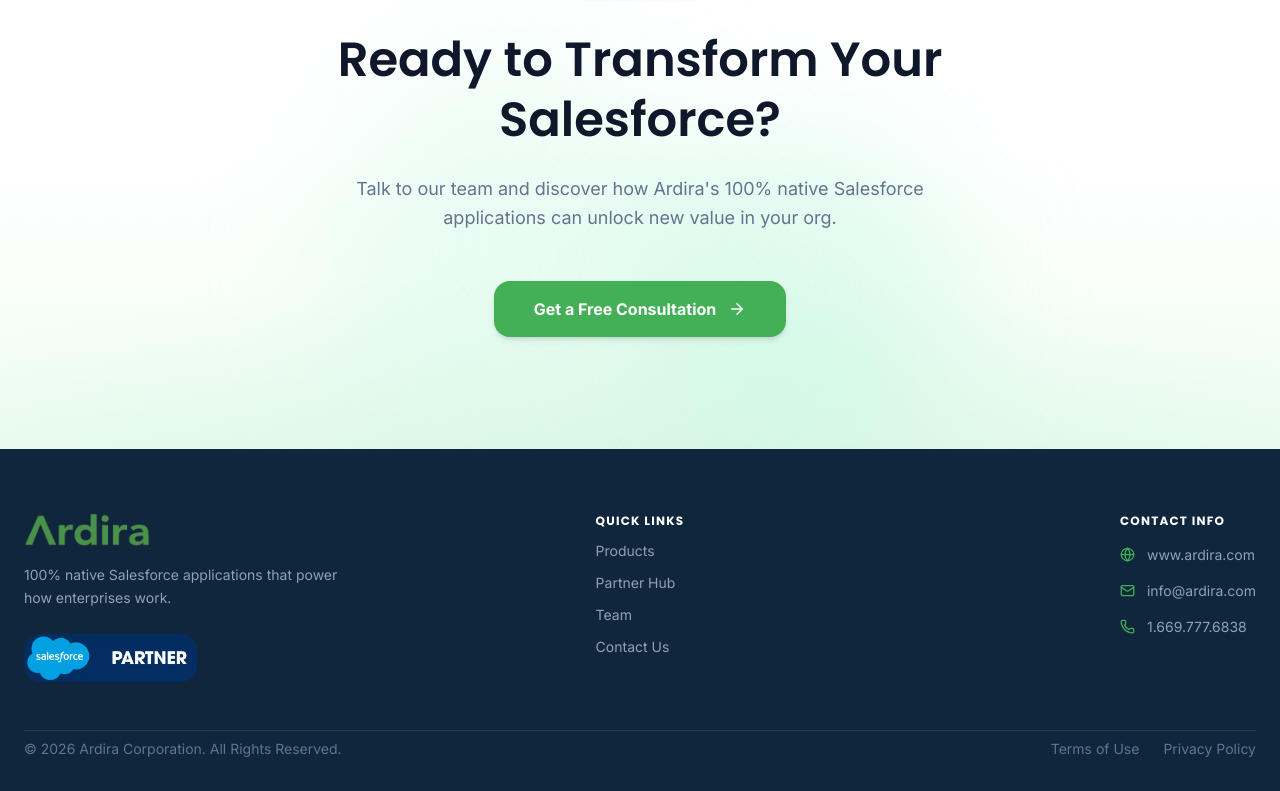
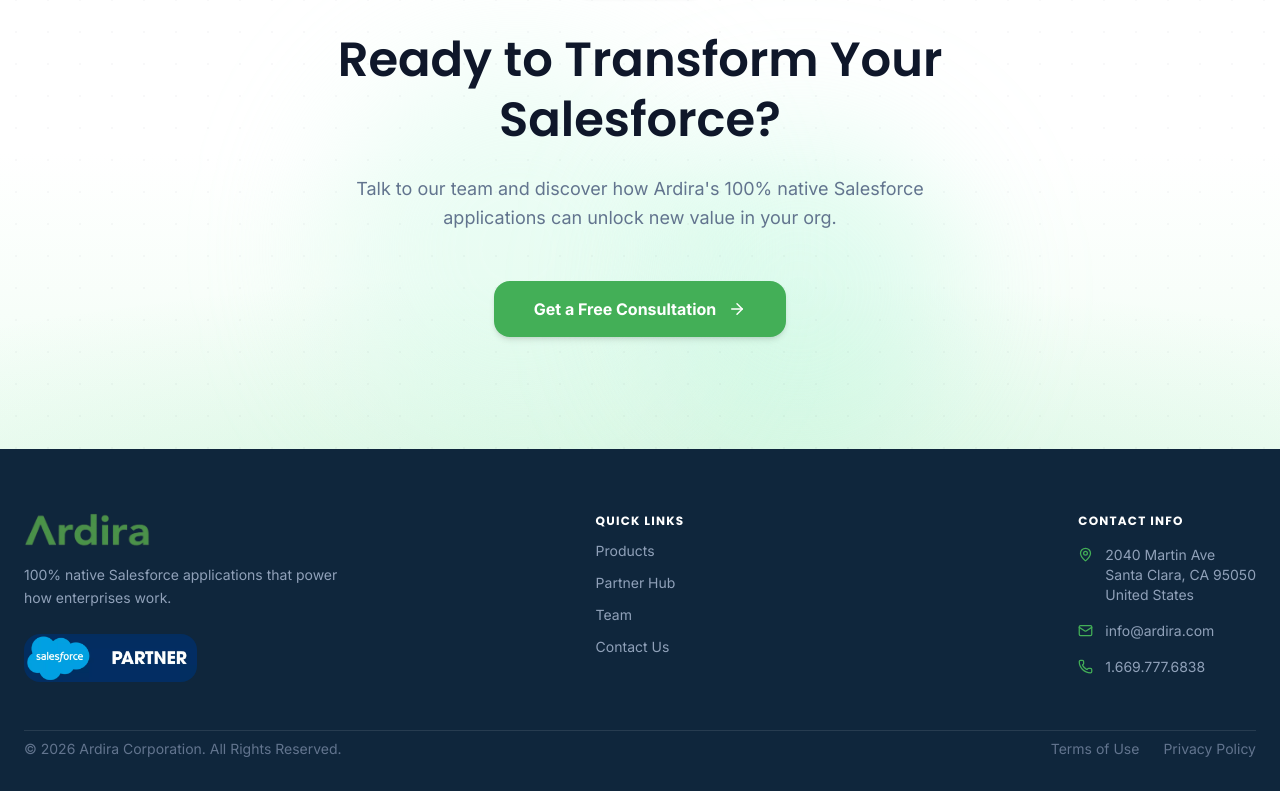
Before and after one commit to Meet-1512/ArdiraWebsite, a React (Vite) app: page / in a window 1280 px wide. Shown: the part 4118-4909 px from the top of the page. Built offline with nearby package versions, Linux system fonts and the light colour scheme.

Commit message:
Add address to footer contact info and remove www.ardira.com link

```diff
--- a/src/components/Footer.tsx
+++ b/src/components/Footer.tsx
@@ -1,5 +1,5 @@
 import { Link } from "wouter";
-import { Phone, Mail, Globe } from "lucide-react";
+import { Phone, Mail, Globe, MapPin } from "lucide-react";
 import ardiraFooterLogo from "@assets/ArdiraFooterLogo.webp";
 import sfPartnerLogo from "@assets/SalesForcePartnerLogo.webp";
 
@@ -95,16 +95,13 @@
             <h3 className="text-xs font-bold text-white uppercase tracking-widest">
               Contact Info
             </h3>
-            <div className="flex items-center gap-3 text-sm">
-              <Globe size={15} className="text-[#43AF57] shrink-0" />
-              <a
-                href="https://www.ardira.com"
-                target="_blank"
-                rel="noopener noreferrer"
-                className="hover:text-[#43AF57] transition-colors"
-              >
-                www.ardira.com
-              </a>
+            <div className="flex items-start gap-3 text-sm">
+              <MapPin size={15} className="text-[#43AF57] shrink-0 mt-0.5" />
+              <div>
+                <p>2040 Martin Ave</p>
+                <p>Santa Clara, CA 95050</p>
+                <p>United States</p>
+              </div>
             </div>
             <div className="flex items-center gap-3 text-sm">
               <Mail size={15} className="text-[#43AF57] shrink-0" />
```
